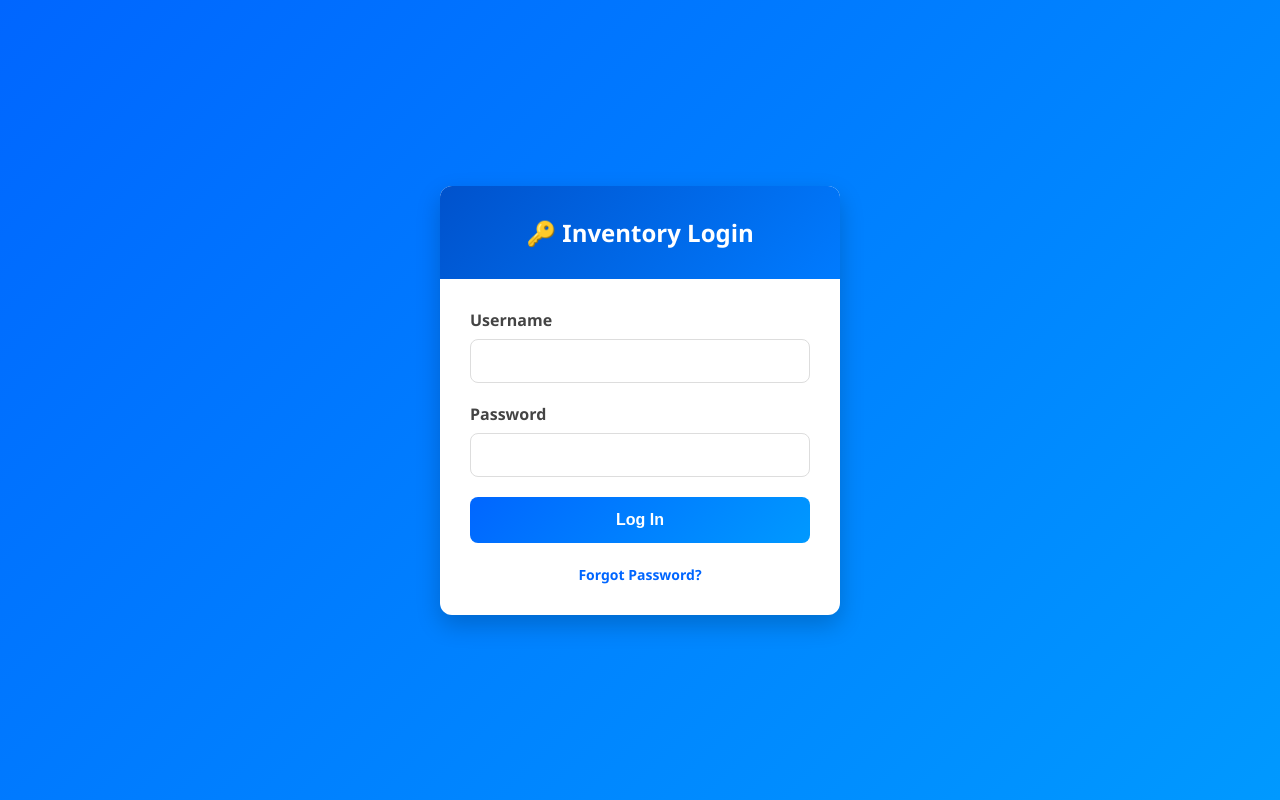
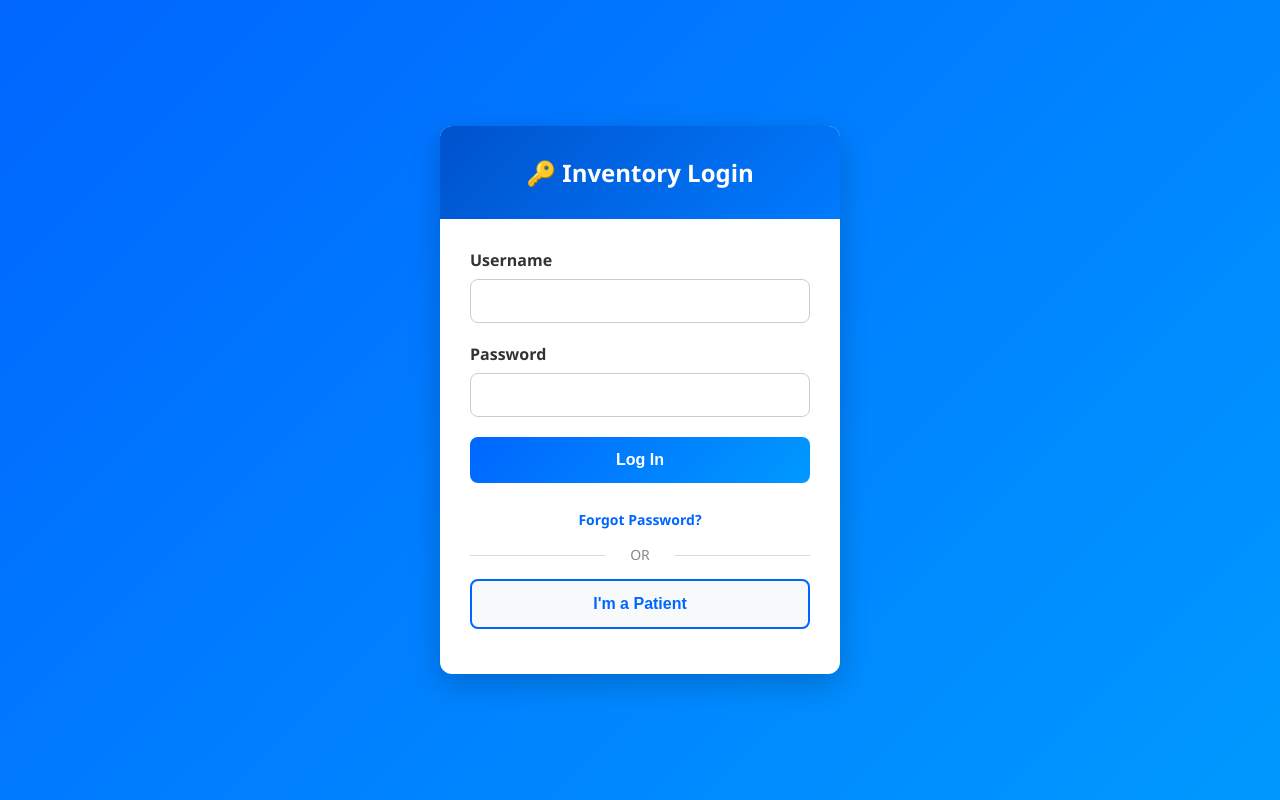
Before and after one commit to pharoah0411/workshop-2, a PHP site: page /workshop/login.php in a window 1280 px wide. Run offline with PHP 8.4, Linux system fonts and the light colour scheme; some libraries are stand-ins or nearby versions.

Commit message:
login fix

```diff
--- a/login.php
+++ b/login.php
@@ -22,14 +22,9 @@ if ($_SERVER['REQUEST_METHOD'] === 'POST') {
 
         $user = null;
         $activeConn = null;
-        $db_online_count = 0; // Fixed: added missing initialization
-
-        // DEBUG: Log start
-        error_log("=== LOGIN ATTEMPT ===");
-        error_log("Username: $username");
+        $db_online_count = 0; // Initialize counter
 
         try {
-
             /* ===============================
                1️⃣ SQL SERVER (PDO)
             =============================== */
@@ -81,17 +76,25 @@ if ($_SERVER['REQUEST_METHOD'] === 'POST') {
                 $storedPass = $user['PASSWORD'];
                 $authSuccess = false;
 
+                // Authentication: Direct comparison or password_verify
                 if ($password === $storedPass) {
                     $authSuccess = true;
-                } else if (password_verify($password, $storedPass)) {
+                } elseif (password_verify($password, $storedPass)) {
                     $authSuccess = true;
                 }
 
                 if ($authSuccess) {
+                    // Audit Logging Integration
                     if (file_exists('audit.php')) {
                         require_once 'audit.php';
                         logAudit($activeConn, 'LOGIN', 'Authentication', 'User logged into the system');
                     }
+
+                    // Set session and redirect
+                    $_SESSION['user_id'] = $user['USER_ID'];
+                    $_SESSION['username'] = $user['USERNAME'];
+                    $_SESSION['role'] = $user['ROLE'];
+
                     header('Location: dashboard.php');
                     exit;
                 } else {
@@ -100,6 +103,7 @@ if ($_SERVER['REQUEST_METHOD'] === 'POST') {
             } else {
                 $error = "Invalid username or password.";
             }
+
         } catch (Exception $e) {
             $error = 'Login error: ' . htmlspecialchars($e->getMessage());
         }
@@ -113,12 +117,7 @@ if ($_SERVER['REQUEST_METHOD'] === 'POST') {
     <meta name="viewport" content="width=device-width, initial-scale=1.0">
     <title>User Login</title>
     <style>
-        * {
-            margin: 0;
-            padding: 0;
-            box-sizing: border-box;
-        }
-
+        * { margin:0; padding:0; box-sizing:border-box; }
         body {
             font-family: 'Segoe UI', Tahoma, Geneva, Verdana, sans-serif;
             background: linear-gradient(135deg, #0066ff 0%, #0099ff 100%);
@@ -128,57 +127,40 @@ if ($_SERVER['REQUEST_METHOD'] === 'POST') {
             align-items: center;
             padding: 20px;
         }
-
         .container {
             width: 100%;
             max-width: 400px;
             background: white;
             border-radius: 12px;
-            box-shadow: 0 10px 25px rgba(0,0,0,0.2);
+            box-shadow: 0 10px 30px rgba(0,0,0,0.2);
             overflow: hidden;
         }
-
         .header {
             background: linear-gradient(135deg, #0052cc, #007bff);
             color: white;
-            padding: 30px 20px;
+            padding: 30px;
             text-align: center;
         }
-
-        .header h1 {
-            font-size: 24px;
-            font-weight: 600;
-        }
-
-        .content {
-            padding: 30px;
-        }
-
-        .form-group {
-            margin-bottom: 20px;
-        }
-
+        .header h1 { font-size: 24px; margin: 0; }
+        .content { padding: 30px; }
+        .form-group { margin-bottom: 20px; }
         .form-group label {
             font-weight: 600;
             margin-bottom: 8px;
             display: block;
-            color: #444;
+            color: #333;
         }
-
         .form-group input {
             width: 100%;
             padding: 12px;
             border-radius: 8px;
-            border: 1px solid #ddd;
+            border: 1px solid #ccc;
             font-size: 16px;
-            transition: border-color 0.3s ease;
         }
-
         .form-group input:focus {
+            border-color: #0066ff;
             outline: none;
-            border-color: #0066ff;
         }
-
         .btn {
             width: 100%;
             padding: 14px;
@@ -189,39 +171,53 @@ if ($_SERVER['REQUEST_METHOD'] === 'POST') {
             font-weight: 600;
             font-size: 16px;
             cursor: pointer;
-            transition: opacity 0.3s ease;
+            margin-bottom: 15px;
+            transition: opacity 0.3s;
         }
-
-        .btn:hover {
-            opacity: 0.9;
+        .btn:hover { opacity: 0.9; }
+        .btn-patient {
+            background: #f8f9fa;
+            color: #0066ff;
+            border: 2px solid #0066ff;
         }
-
+        .btn-patient:hover { background: #eef2ff; }
         .error-message {
-            background: #fff0f0;
-            border: 1px solid #ffc1c1;
+            background: #ffebeb;
+            border: 1px solid #ff5a5a;
             color: #d8000c;
             padding: 12px;
             border-radius: 8px;
             margin-bottom: 20px;
             text-align: center;
+        }
+        .footer-links {
+            text-align: center;
+            margin-top: 10px;
+        }
+        .footer-links a {
+            color: #0066ff;
+            text-decoration: none;
+            font-weight: 600;
             font-size: 14px;
         }
-
-        .link {
+        .footer-links a:hover { text-decoration: underline; }
+        .divider {
             text-align: center;
-            margin-top: 20px;
-        }
-
-        .link a {
-            color: #0066ff;
-            font-weight: 600;
-            text-decoration: none;
+            margin: 15px 0;
+            position: relative;
+            color: #888;
             font-size: 14px;
         }
-
-        .link a:hover {
-            text-decoration: underline;
+        .divider::before, .divider::after {
+            content: "";
+            position: absolute;
+            top: 50%;
+            width: 40%;
+            height: 1px;
+            background: #ddd;
         }
+        .divider::before { left: 0; }
+        .divider::after { right: 0; }
     </style>
 </head>
 <body>
@@ -247,12 +243,18 @@ if ($_SERVER['REQUEST_METHOD'] === 'POST') {
                 <input id="password" name="password" type="password" required>
             </div>
 
-            <button class="btn" type="submit">Log In</button>
+            <button type="submit" class="btn">Log In</button>
         </form>
 
-        <div class="link">
+        <div class="footer-links">
             <a href="forgot_password.php">Forgot Password?</a>
         </div>
+
+        <div class="divider">OR</div>
+
+        <button type="button" class="btn btn-patient" onclick="window.location.href='patient_portal.php'">
+            I'm a Patient
+        </button>
     </div>
 </div>
 
```
